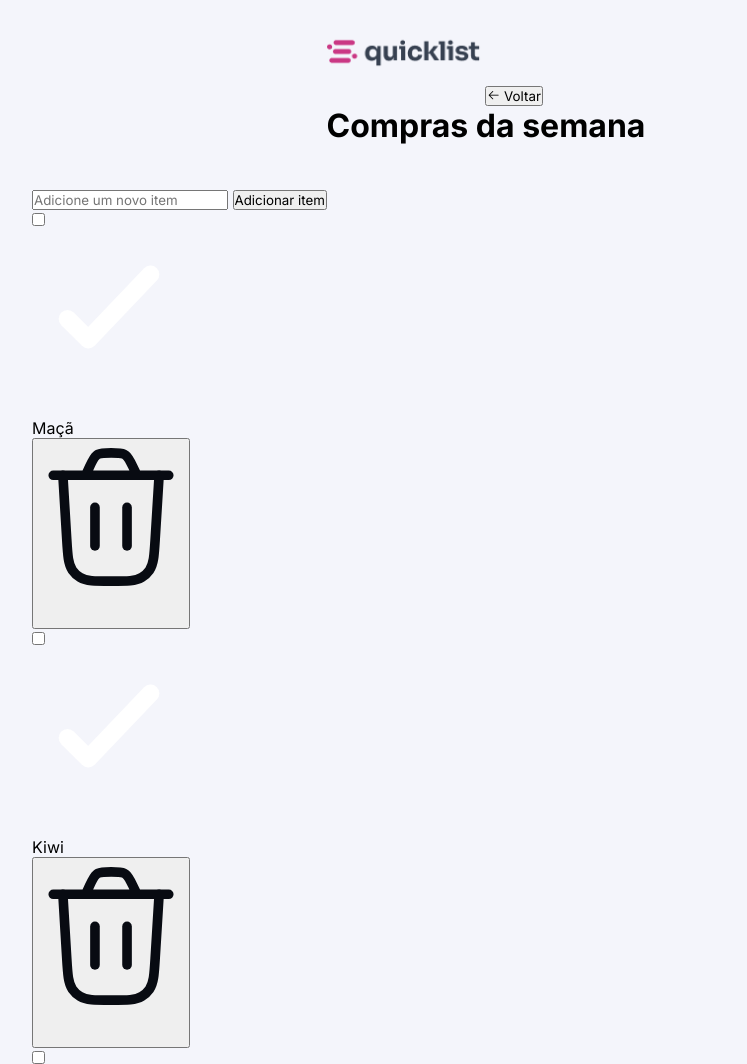
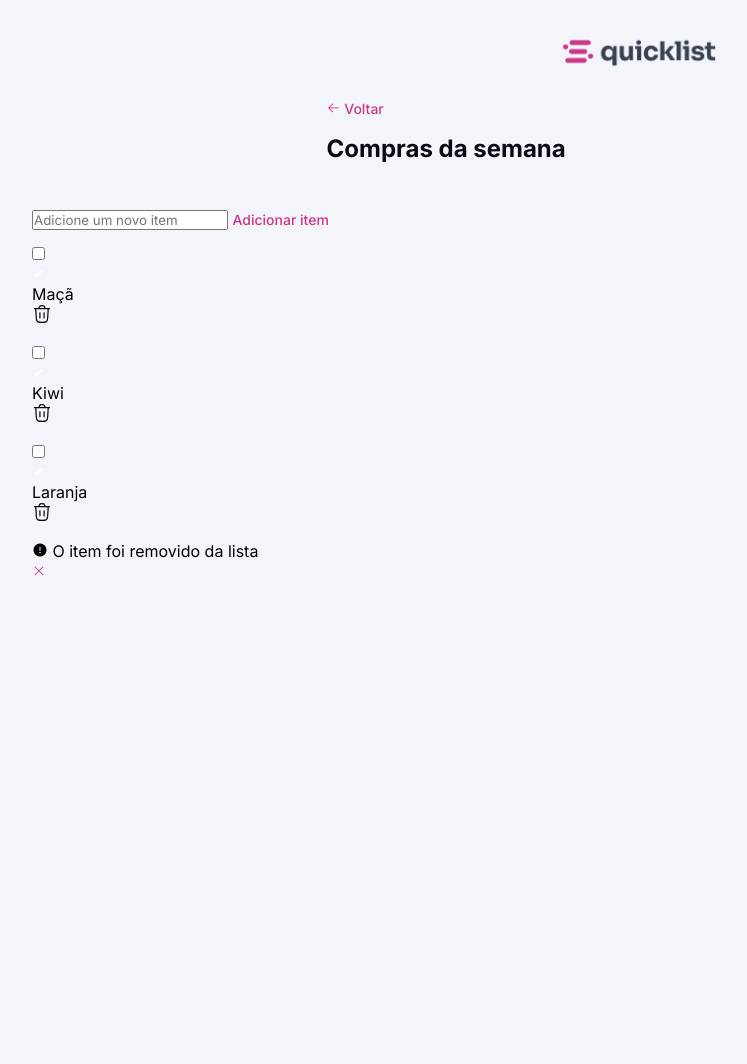
Before and after one commit to RomuloFabricioLima12C/projeto-Quicklist, a plain HTML site: page index.html in a window 1280 px wide. Shown: the top 1064 px of the page, without its empty margins (0-747 px from the left). After the commit the page ends 800 px from the top, so only its background shows below. Drawn offline with nearby package versions, Linux system fonts and the light colour scheme.

Commit message:
quarto commit do css

```diff
--- a/index.html
+++ b/index.html
@@ -2,7 +2,8 @@
 <html lang="en">
 <head>
     <meta charset="UTF-8">
-    <meta name="viewport" content="width=device-width, initial-scale=1.0"><link
+    <meta name="viewport" content="width=device-width, initial-scale=1.0">
+     <link
       rel="stylesheet"
       type="text/css"
       href="https://cdn.jsdelivr.net/npm/@phosphor-icons/web@2.1.1/src/regular/style.css"
@@ -12,21 +13,24 @@
       type="text/css"
       href="https://cdn.jsdelivr.net/npm/@phosphor-icons/web@2.1.1/src/fill/style.css"
     />
-  <link rel="stylesheet" href="style.css">
     <link rel="preconnect" href="https://fonts.googleapis.com">
     <link rel="preconnect" href="https://fonts.gstatic.com" crossorigin>
     <link href="https://fonts.googleapis.com/css2?family=Inter:ital,opsz,wght@0,14..32,100..900;1,14..32,100..900&display=swap" rel="stylesheet">
+    <link rel="stylesheet" href="style.css">
     <title>Quicklist</title>
 </head>
 <body>
     <header>
-        <img src="./assets/logo.png" alt="logo quicklist">
+        <img src="./assets/logo.png" alt="Logo quicklist">
+
         <button>
             <i class="ph ph-arrow-left"></i>
             Voltar
         </button>
+
         <h1>Compras da semana</h1>
     </header>
+
     <main>
         <section class="add-item">
             <input type="text" placeholder="Adicione um novo item" id="item">
@@ -36,33 +40,48 @@
         <section class="list">
             <div class="item">
                 <div>
-                    <input type="checkbox" name="list" id="item1">
+                    <input type="checkbox" name="list" id="item-1">
+
                     <div class="custom-checkbox">
-                        <img src="./assets/checked.svg" alt="checked">
+                        <img src="./assets/checked.svg" alt="Checked">
                     </div>
-                    <label for="item1">Maçã</label>
+
+                    <label for="item-1">Maçã</label>
                 </div>
-                <button><img src="./assets/trash-icon.svg" alt="trash-icon"></button>
+
+                <button>
+                    <img src="./assets/trash-icon.svg" alt="Trash-icon">
+                </button>
             </div>
              <div class="item">
                 <div>
-                    <input type="checkbox" name="list" id="item2">
+                    <input type="checkbox" name="list" id="item-2">
+
                     <div class="custom-checkbox">
-                        <img src="./assets/checked.svg" alt="checked">
+                        <img src="./assets/checked.svg" alt="Checked">
                     </div>
-                    <label for="item2">Kiwi</label>
+
+                    <label for="item-2">Kiwi</label>
                 </div>
-                <button><img src="./assets/trash-icon.svg" alt="trash-icon"></button>
+
+                <button>
+                    <img src="./assets/trash-icon.svg" alt="Trash-icon">
+                </button>
             </div>
              <div class="item">
                 <div>
-                    <input type="checkbox" name="list" id="item3">
+                    <input type="checkbox" name="list" id="item-3">
+
                     <div class="custom-checkbox">
-                        <img src="./assets/checked.svg" alt="checked">
+                        <img src="./assets/checked.svg" alt="Checked">
                     </div>
-                    <label for="item3">Laranja</label>
+
+                    <label for="item-3">Laranja</label>
                 </div>
-                <button><img src="./assets/trash-icon.svg" alt="trash-icon"></button>
+
+                <button>
+                    <img src="./assets/trash-icon.svg" alt="Trash-icon">
+                </button>
             </div>
         </section>
 
@@ -76,6 +95,5 @@
             </button>
         </div>
     </main>
-
 </body>
 </html>
--- a/style.css
+++ b/style.css
@@ -1,9 +1,10 @@
-*{
+* {
   margin: 0;
   padding: 0;
   box-sizing: border-box;
   font-family: "Inter", sans-serif;
 }
+
 :root{
 font-size: 62.5%;
 --background-primary: #F4F5FB;
@@ -19,22 +20,40 @@ font-size: 62.5%;
 --border-hover: #B9C2D0;
 }
 
-body{
+body {
     font-size: 1.6rem;
     padding: 3.2rem;
-    background:var(--background-primary) ;
+    background: var(--background-primary);
 }
 
-header{
+header {
     margin-bottom: 4.4rem;
     max-width: 62.7rem;
-margin-inline:auto;
+    margin-inline: auto;
+    display: flex;
     flex-direction: column;
-align-items:start;
+    align-items: start;
   }
 
-img{
+  header img {
     width: 15.4rem;
     margin-inline: auto;
     margin-bottom: 3rem;
   }
+
+  button {
+    border: none;
+    background: none;
+    font-size: 1.4rem;
+    line-height: 1.6rem;
+    font-weight: 500;
+    margin-bottom: 1.6rem;
+    color: var(--color-brand);
+    cursor: pointer;
+  }
+
+  h1{
+    font-size: 2.4rem;
+    color: var(--content-primary);
+    line-height: 3.2rem;
+  }
```
Lines whose indentation alone changed are shown as unchanged.
